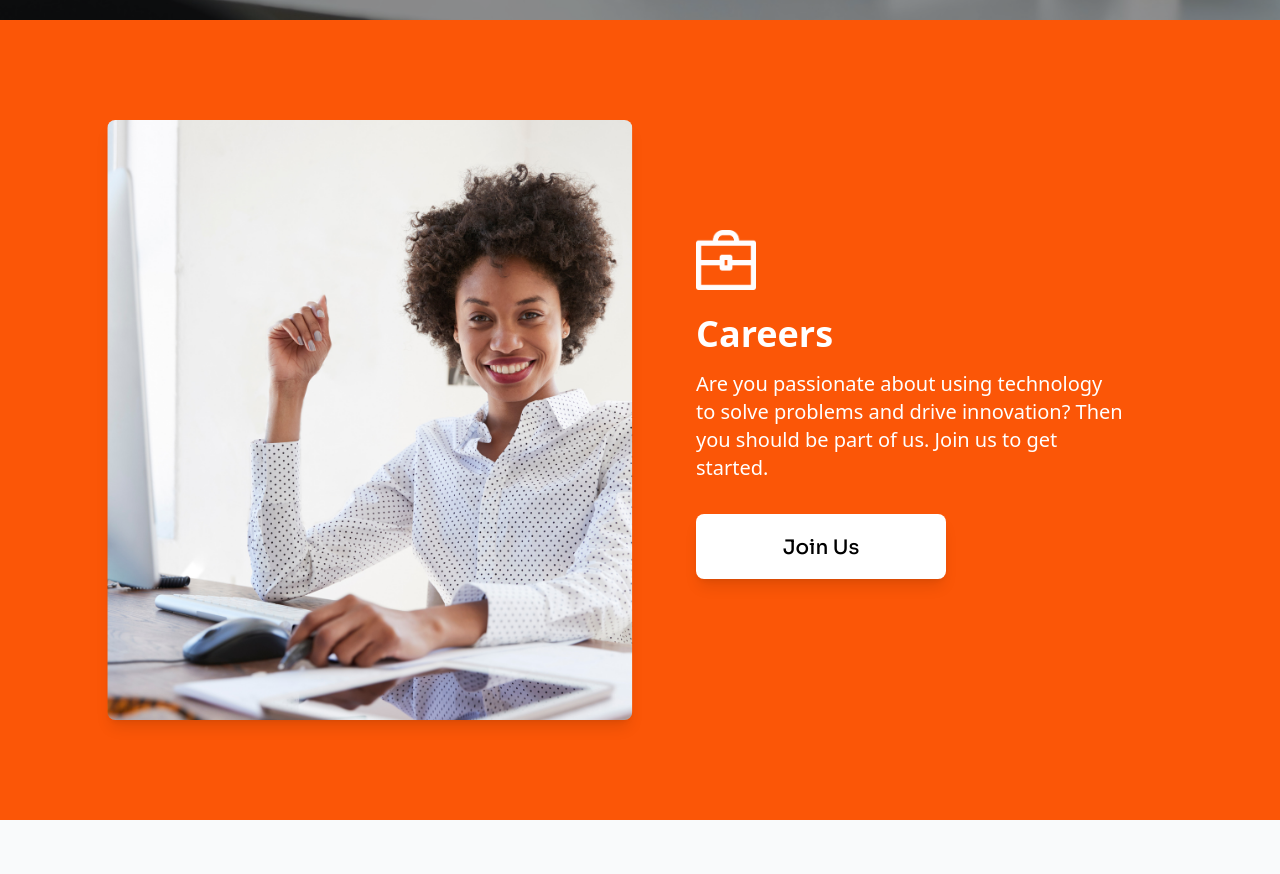
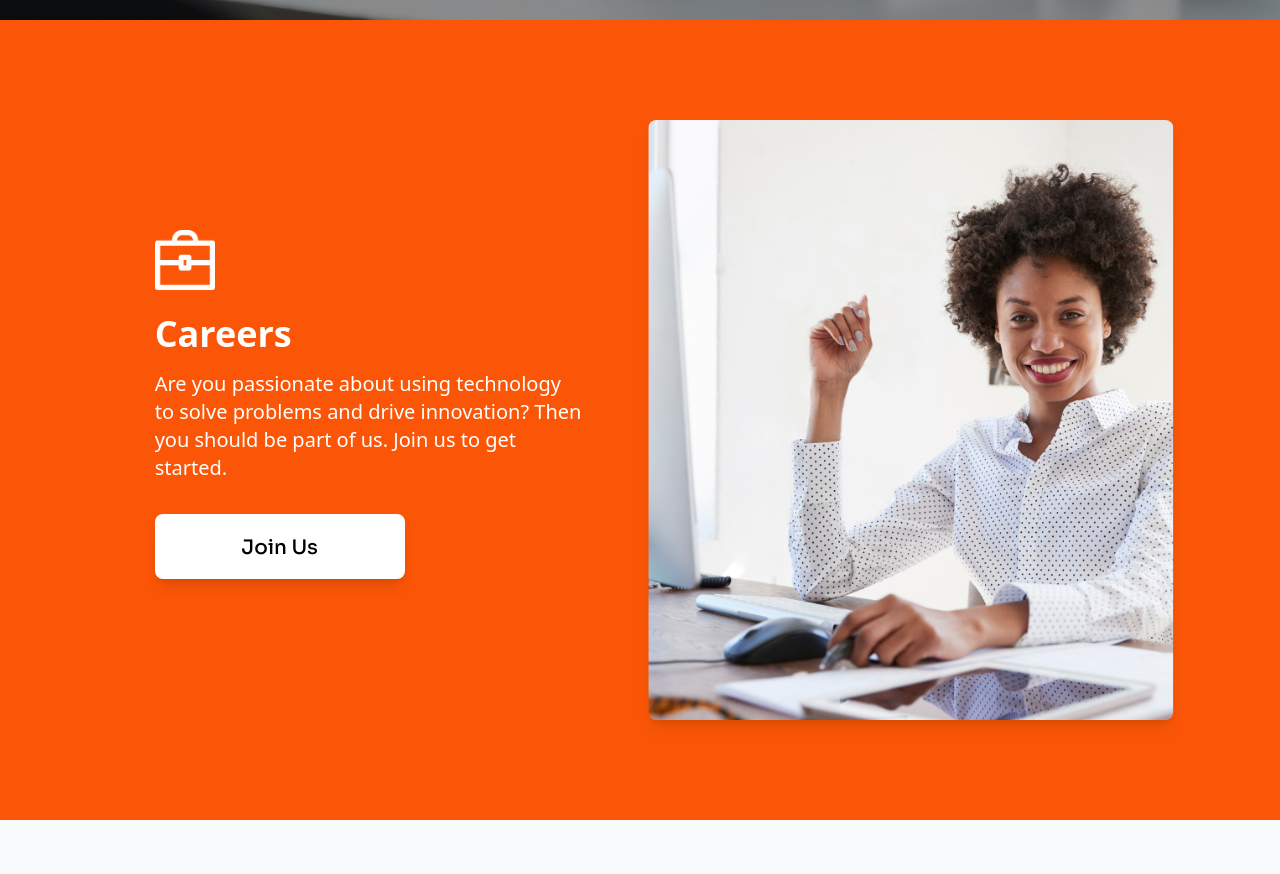
Before and after one commit to paymentshop-io/esl-website, a Next.js app: page / in a window 1280 px wide. Shown: the part 780-1654 px from the top of the page. Built offline with nearby package versions, Linux system fonts and the light colour scheme; a web font is replaced by a local one.

Commit message:
"Updated CSS classes for image and text sections in Career component"

```diff
--- a/src/components/Career.tsx
+++ b/src/components/Career.tsx
@@ -8,7 +8,7 @@ const Careers: React.FC = () => {
 
       <div className="relative z-10 grid gap-4 grid-cols-1 lg:grid-cols-2 items-center w-10/12 max-w-6xl py-12">
         {/* Right Image Section (now comes first on mobile) */}
-        <div className="w-full flex md:h-[600px] justify-center items-center">
+        <div className="w-full flex md:h-[600px] lg:order-last  justify-center items-center">
           <img
             src="/images/career.jpg"
             alt="Careers"
@@ -17,7 +17,7 @@ const Careers: React.FC = () => {
         </div>
 
         {/* Left Text Section (comes last on mobile, first on larger screens) */}
-        <div className="text-white px-6 md:px-12 lg:order-last">
+        <div className="text-white px-6 md:px-12 ">
           <Image
             width={60}
             height={60}
```
